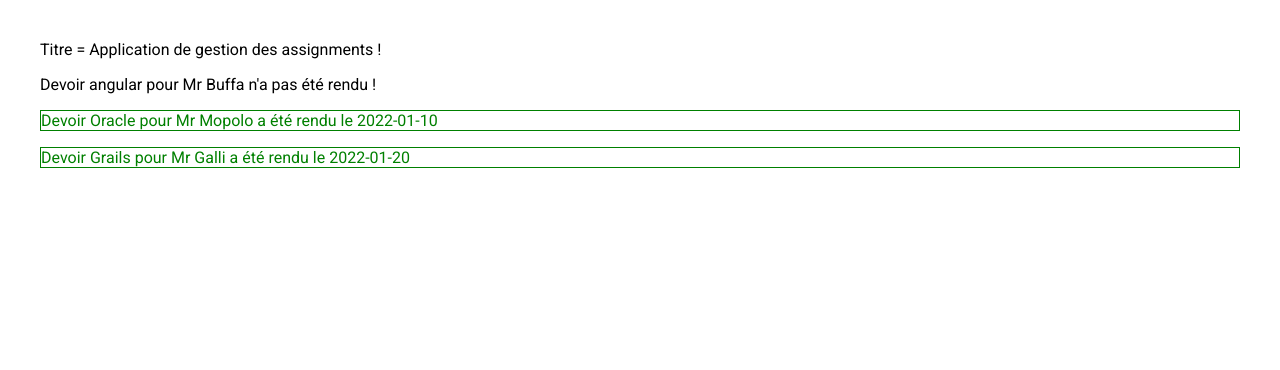
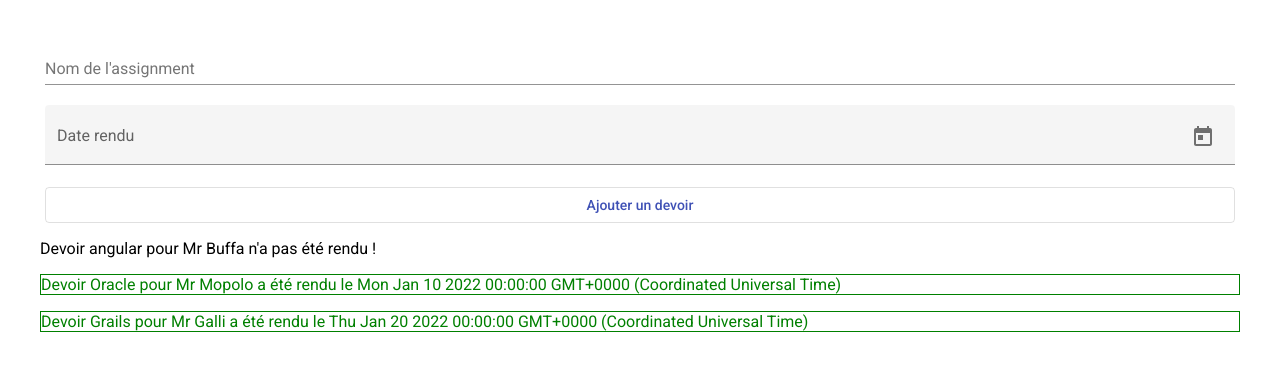
Before and after one commit to maximilien-yedo/assigmnt-app, an Angular app: page / in a window 1280 px wide. Shown: the top 370 px of the page. Built offline with nearby package versions, Linux system fonts and the light colour scheme.

Commit message:
Jq section 5

```diff
--- a/src/app/app.module.ts
+++ b/src/app/app.module.ts
@@ -6,6 +6,13 @@ import { BrowserAnimationsModule } from '@angular/platform-browser/animations';
 import { MatButtonModule }  from '@angular/material/button';
 import { MatDividerModule }  from '@angular/material/divider';
 import { MatIconModule }  from '@angular/material/icon';
+import { MatInputModule }  from '@angular/material/input';
+import { MatFormFieldModule }  from '@angular/material/form-field';
+import { MatDatepickerModule } from '@angular/material/datepicker';
+import { MatNativeDateModule } from '@angular/material/core';
+
+import { FormsModule } from '@angular/forms'
+
 import { AssignmentsComponent } from './assignments/assignments.component';
 import { RenduDirective } from './shared/rendu.directive';
 @NgModule({
@@ -17,7 +24,9 @@ import { RenduDirective } from './shared/rendu.directive';
   imports: [
     BrowserModule,
     BrowserAnimationsModule,
-    MatButtonModule, MatDividerModule, MatIconModule
+    MatButtonModule, MatDividerModule, MatIconModule,
+    FormsModule, MatInputModule, MatFormFieldModule, MatDatepickerModule,
+    MatNativeDateModule
   ],
   providers: [],
   bootstrap: [AppComponent]
--- /dev/null
+++ b/src/app/assignments/assignment.model.ts
@@ -0,0 +1,5 @@
+export class Assignment {
+  nom!:string;
+  dateDeRendu!:Date;
+  rendu!:boolean;
+}
--- a/src/app/assignments/assignments.component.css
+++ b/src/app/assignments/assignments.component.css
@@ -8,3 +8,9 @@
   border: 2px dashed orange;
   background-color:lightgrey;
 }
+
+.form {
+  display:flex;
+  flex-direction: column;
+  margin:5px;
+}
--- a/src/app/assignments/assignments.component.html
+++ b/src/app/assignments/assignments.component.html
@@ -1,9 +1,32 @@
-<p>Titre = {{titre}}</p>
-<div *ngFor="let assignment of assignments; let i=index"
+<form ngForm #assignmentForm
+      class="form"
+      (submit)="onSubmit(); assignmentForm.reset()"
 >
+  <mat-form-field>
+    <input matInput
+           placeholder="Nom de l'assignment"
+           [(ngModel)]="nomAssignment"
+           name="nom"
+    >
+  </mat-form-field>
+  <mat-form-field appearance="fill">
+    <mat-label>Date rendu</mat-label>
+    <input matInput [matDatepicker]="picker"
+          [(ngModel)]="dateDeRenduAssignment"
+           name="date">
+    <mat-datepicker-toggle matSuffix [for]="picker"></mat-datepicker-toggle>
+    <mat-datepicker #picker></mat-datepicker>
+  </mat-form-field>
+
+  <button mat-stroked-button color="primary" >
+    Ajouter un devoir
+  </button>
+</form>
+
+<div *ngFor="let assignment of assignments; let i=index">
   <p *ngIf="assignment.rendu; else nonsoumis" appRendu>
     {{assignment.nom}} a été rendu
-     le {{assignment.dateDeRendu}}
+    le {{assignment.dateDeRendu}}
   </p>
 
   <ng-template #nonsoumis>
--- a/src/app/assignments/assignments.component.ts
+++ b/src/app/assignments/assignments.component.ts
@@ -1,4 +1,5 @@
 import { Component, OnInit } from '@angular/core';
+import { Assignment } from './assignment.model';
 
 @Component({
   selector: 'app-assignments',
@@ -6,26 +7,31 @@ import { Component, OnInit } from '@angular/core';
   styleUrls: ['./assignments.component.css']
 })
 export class AssignmentsComponent implements OnInit {
+  // Champs du formulaire
+  nomAssignment = "";
+  dateDeRenduAssignment!:Date;
+
   titre = "Application de gestion des assignments !"
-  assignments = [
+  assignments:Assignment[] = [
     {
       nom:"Devoir angular pour Mr Buffa",
-      dateDeRendu:"2022-03-01",
+      dateDeRendu: new Date("2022-03-01"),
       rendu:false
     },
     {
       nom:"Devoir Oracle pour Mr Mopolo",
-      dateDeRendu:"2022-01-10",
+      dateDeRendu: new Date("2022-01-10"),
       rendu:true
     },
     {
       nom:"Devoir Grails pour Mr Galli",
-      dateDeRendu:"2022-01-20",
+      dateDeRendu: new Date("2022-01-20"),
       rendu:true
     }
   ]
 
-  constructor() { }
+  constructor() {
+  }
 
   ngOnInit(): void {
   }
@@ -33,4 +39,17 @@ export class AssignmentsComponent implements OnInit {
   getColor(index:number) {
     return index%2 ? 'red' : 'green'
   }
+
+  onSubmit() {
+    console.log(this.nomAssignment);
+    console.log(this.dateDeRenduAssignment);
+
+    let newAssignment = new Assignment();
+    newAssignment.nom = this.nomAssignment;
+    newAssignment.dateDeRendu = this.dateDeRenduAssignment;
+    newAssignment.rendu = false;
+
+    this.assignments.push(newAssignment)
+
+  }
 }
```
